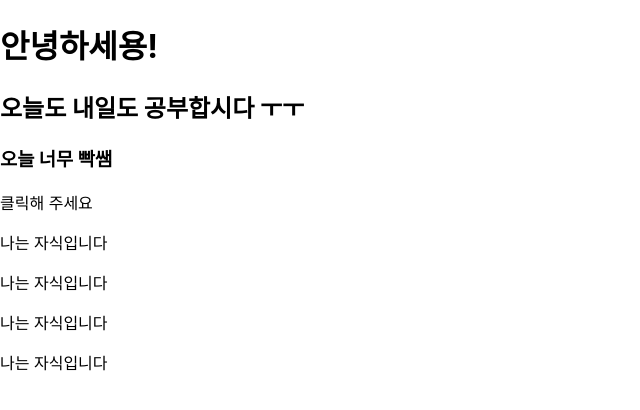
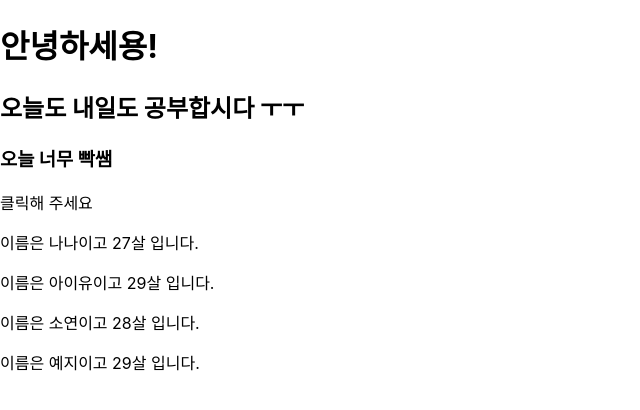
Before and after one commit to vnvj0033/React-Grap-market-web, a React (Create React App) app: page / in a window 1280 px wide. Shown: the top 410 px of the page, without its empty margins (0-640 px from the left). Built offline with nearby package versions, Linux system fonts and the light colour scheme.

Commit message:
learn props

```diff
--- a/src/App.js
+++ b/src/App.js
@@ -16,10 +16,10 @@ function App() {
       <h2>{text}</h2>
       {sayHello()}
       <div onClick={sayHello2}>클릭해 주세요</div>
-      <ChildComponet />
-      <ChildComponet />
-      <ChildComponet />
-      <ChildComponet />
+      <ChildComponet name="나나" age={27} />
+      <ChildComponet name="아이유" age={29} />
+      <ChildComponet name="소연" age={28} />
+      <ChildComponet name="예지" age={29} />
     </div>
   );
 }
--- a/src/child.js
+++ b/src/child.js
@@ -1,5 +1,12 @@
-function ChildComponet() {
-  return <p>나는 자식입니다</p>;
+function ChildComponet(props) {
+  const { name, age } = props;
+  return (
+    <div>
+      <p>
+        이름은 {name}이고 {age}살 입니다.
+      </p>
+    </div>
+  );
 }
 
 export default ChildComponet;
```
